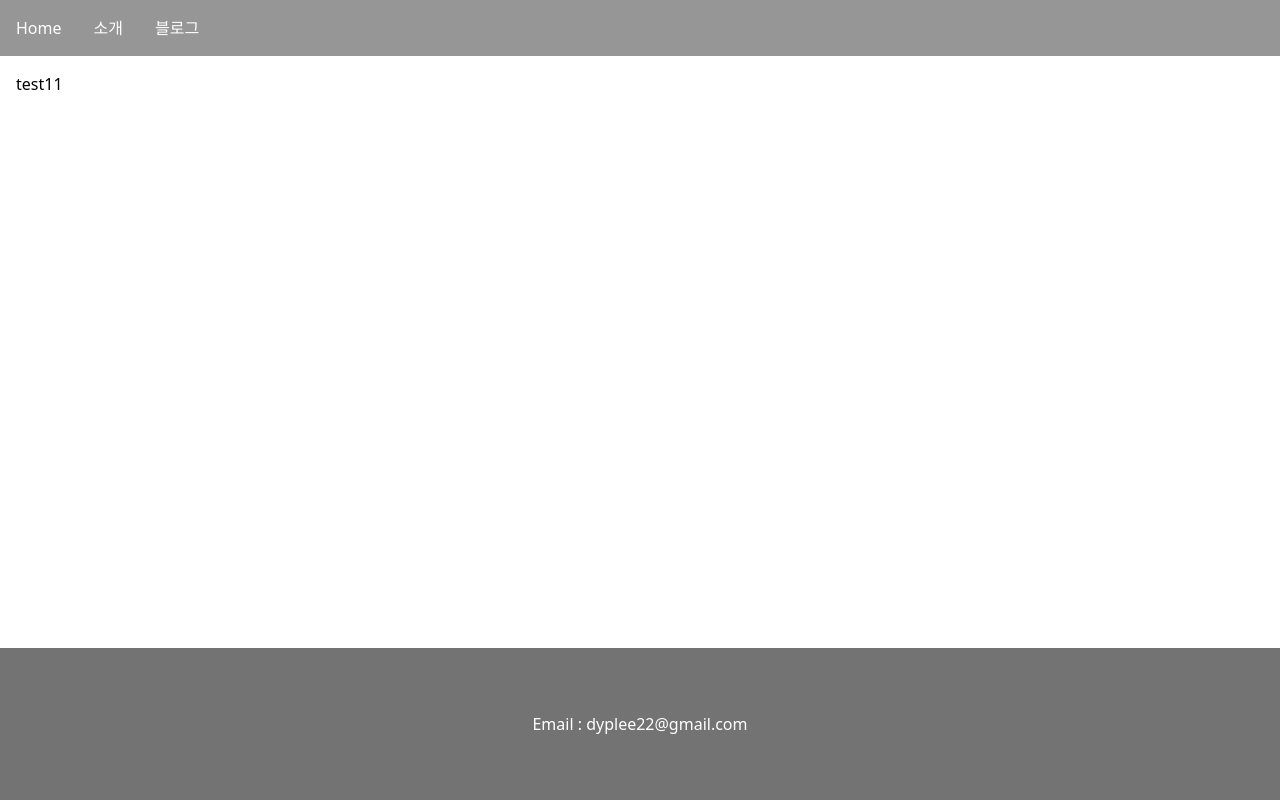
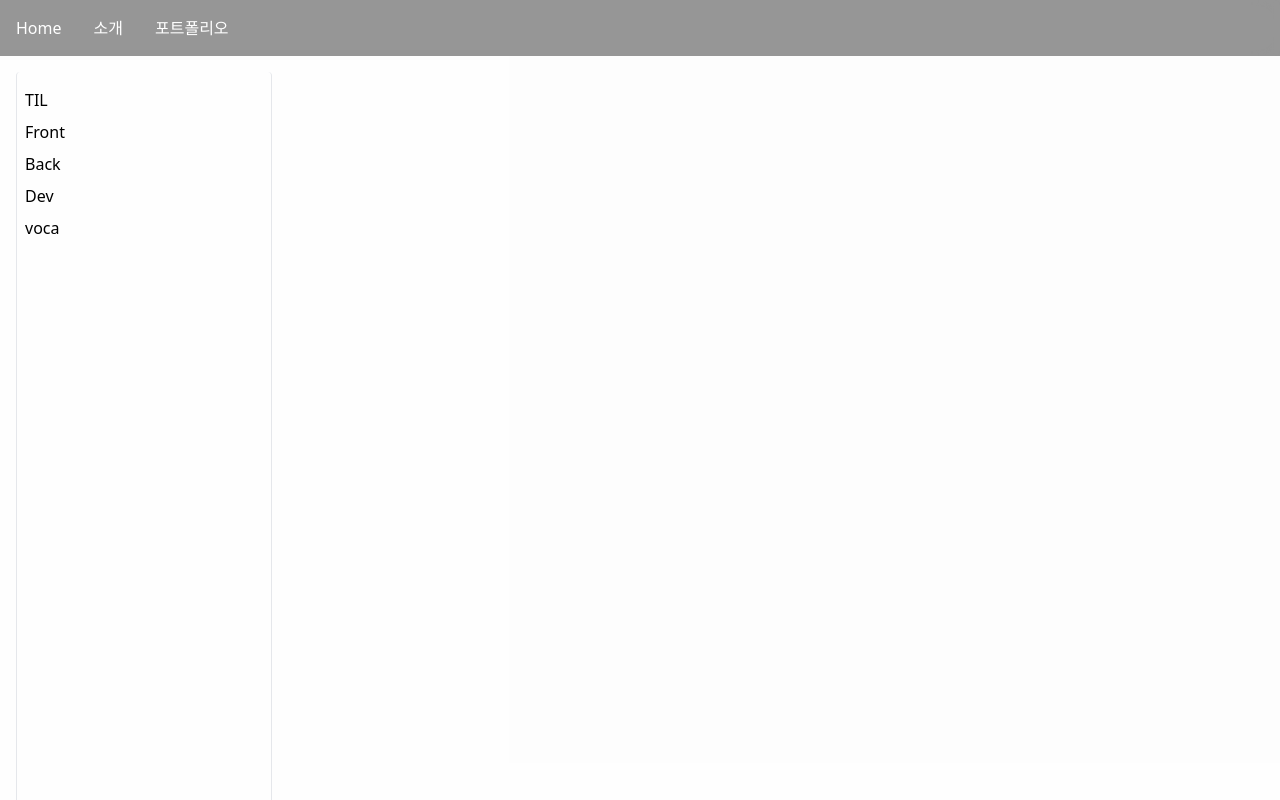
Before and after one commit to DongYeopMe/blog_port, a React (Vite) app in the folder frontend/: page / in a window 1280 px wide. Shown: the top 800 px of the page. Built offline with nearby package versions, Linux system fonts and the light colour scheme.

Commit message:
공통 UI 뼈대

```diff
--- a/frontend/src/components/Footer.jsx
+++ b/frontend/src/components/Footer.jsx
@@ -1,6 +1,6 @@
 function Footer (){
     return(
-        <footer className="bg-neutral-500 w-full py-16 text-white position: fixed bottom-0">
+        <footer className="bg-neutral-500 w-full py-11 text-white">
             <div className="container mx-auto flex flex-col items-center gap-4">
                 <p>Email : dyplee22@gmail.com</p>
             </div>
--- a/frontend/src/components/Header.jsx
+++ b/frontend/src/components/Header.jsx
@@ -1,10 +1,17 @@
+import { useNavigate } from "react-router-dom";
 const Header= ()=>{
+    const nav = useNavigate();
+
+
+
     return (
         <header className="sticky top-0 z-50 bg-neutral-500/75 p-4 text-white backdrop-blur-md">
-            <div className=" flex flex-row mx-auto gap-x-8 md:container">
-                <div className="ring-offset-background focus-visible:ring-ring cursor-pointer">Home</div>
-                <div className="cursor-pointer">소개</div>
-                <div className="cursor-pointer">블로그</div>
+            <div className=" mx-auto flex flex-row mx-auto gap-x-8 md:container">
+                <div onClick = {()=>nav("/")}
+                className="ring-offset-background focus-visible:ring-ring cursor-pointer">Home</div>
+                <div onClick = {()=>nav("/introduction")}className="cursor-pointer">소개</div>
+                <div onClick = {()=>nav("/Portpolio")}
+                className="cursor-pointer">포트폴리오</div>
             </div>
         </header>
     );
--- a/frontend/src/components/Layout.jsx
+++ b/frontend/src/components/Layout.jsx
@@ -4,11 +4,11 @@ import React from "react"
 
 const Layout = (props) => {
     return (
-        <div className="h-lvh">
+        <div className="relative bg-neutral-50/30">
             <Header />
-            <main className="container mx-auto flex flex-col p-2 sm:p-4 md:flex-row">
+                <main className="container mx-auto flex flex-col p-2 sm:p-4 md:flex-row max-h-full">
                 {props.children}
-            </main>
+                </main>
             <Footer />
         </div>
     )
--- /dev/null
+++ b/frontend/src/hooks/WritingToggle.jsx
@@ -0,0 +1,9 @@
+import { useState } from "react";
+
+export default function WritingToggle({context}){
+    const [isOpen, setMenu] = useState(false);
+
+    const toggleMenu = () =>{
+        setMenu(isOpen=> !isOpen);
+    }
+}
--- a/frontend/src/pages/Home.jsx
+++ b/frontend/src/pages/Home.jsx
@@ -1,44 +1,30 @@
 import React,{useState} from "react";
-// import Profile from '../img/이력서 사진.jpg';
+import { Link, useNavigate } from "react-router-dom";
 function Home(){
-    return <div>test11</div>
-        // <div id="container" className=" h-lvh border-4 flex  flex-col ">
-        //     <div id="introduce " className="h-48 grid content-center ">
-        //         <div id="head" className="flex justify-start h-48 ">
-        //             <div className="px-8">
-        //                 <img src={Profile} className="size-40 m-2" />
-        //             </div>
+    //스텁 데이터 카테고리
+    const categories = [
+        { id: 1, name: "TIL", path: "/category/til" },
+        { id: 2, name: "Front", path: "/category/front" },
+        { id: 3, name: "Back", path: "/category/back" },
+        { id: 4, name: "Dev", path: "/category/dev" },
+        { id: 4, name: "voca", path: "/category/voca" },
 
-        //             <div id= "intro"className="flex flex-col">
-        //                 <span>1996년 12월 02일</span>
-        //                 <pre className="font-sans text-sm">
-        //                     완벽한 것은 존재하지 않다고 생각하기에 항상 성장하고자 노력합니다.
-        //                 </pre>
-        //                 <div id="contact">
-        //                     <ul>
-        //                         <li><a target="_blank" href="https://dongyeopme.gitbook.io/yeop-blog" id="blog">Blog</a></li>
-        //                         <li><a target="_blank" href="https://github.com/DongYeopMe" id="github">Github</a></li>
-        //                         <li>Email : dyplee22@gmail.com</li>
-        //                     </ul>
-        //                 </div>
-        //             </div>
-        //         </div>
-        //     </div>
-        //     <div id="stacks" className="pl-4">
-        //         <div className="border-b-4 border-black w-5/6 ">
-        //             <p>스택</p>
-        //         </div>
-        //         <div id="frame" className="h-48 w-5/6 px-8">
-        //             <p>― 언어</p>
-        //             <p>┖ Java / JavaScript</p>
-        //             <p>― 프론트,백엔드</p>
-        //             <p>┖ React / Spring Boot / JPA / MySQL / Redis</p>
-        //             <p>― 기타</p>
-        //             <p>┖ AWS / Docker / Git</p>
-        //         </div>
-        //     </div>
-        //     <div id ="projects">
-        //     </div>
-        // </div>
+    ];
+
+
+    return (
+        <aside className="border-x rounded mr-8 min-w-64 px-2 py-4 h-lvh">
+            <nav className="flex flex-col gap-2">
+                {categories.map((categories)=>(
+                    <Link
+                    key={categories.id}
+                    to={categories.path}
+                    className="">
+                    {categories.name}
+                    </Link>
+                ))}
+            </nav>
+        </aside>
+    )
 }
 export default Home;
--- a/frontend/src/pages/Introduction.jsx
+++ b/frontend/src/pages/Introduction.jsx
@@ -1,6 +1,45 @@
+
+
 const Introduction = () => {
+
+
     return (
-        <div>소개문</div>
+        <div id="container" className="min-w-full border-4 flex flex-col ">
+            <section id="introduce " className="h-48 grid content-center p-4">
+                <div id="head" className="flex justify-start h-48 px-4">
+                    <div className="p-4">
+                        <img className="size-40 m-2" />
+                    </div>
+                    <div className="p-7 flex flex-col w-full gap-4">
+                        <pre className="font-sans text-base ">
+                            완벽한 것은 존재하지 않다고 생각하기에 항상 성장하고자 노력합니다.
+                        </pre>
+                        <div id="contact" className="gap-8">
+                            <div className="py-2">Contect</div>
+                            <ul className="gap-4">
+                                <li><a target="_blank" href="https://dongyeopme.gitbook.io/yeop-blog" id="blog">Blog</a></li>
+                                <li><a target="_blank" href="https://github.com/DongYeopMe" id="github">Github</a></li>
+                                <li>Email : dyplee22@gmail.com</li>
+                            </ul>
+                        </div>
+                    </div>
+                </div>
+            </section>
+            <div id="stacks" className="px-14 py-6">
+                기술 스택
+                <button></button>
+                <div id="frame" className="h-48 w-5/6 px-8">
+                    <p>― 언어</p>
+                    <p>┖ Java / JavaScript</p>
+                    <p>― 프론트,백엔드</p>
+                    <p>┖ React / Spring Boot / JPA / MySQL / Redis</p>
+                    <p>― 기타</p>
+                    <p>┖ AWS / Docker / Git</p>
+                </div>
+            </div>
+            <div id ="projects">
+            </div>
+        </div>
     )
 }
 
--- /dev/null
+++ b/frontend/src/pages/Portpolio.jsx
@@ -0,0 +1,6 @@
+const Portpolio = () =>{
+    return (
+        <div>Portpolio</div>
+    );
+}
+export default Portpolio;
```
Also changed, not shown: frontend/src/pages/Introduction.css (added).
